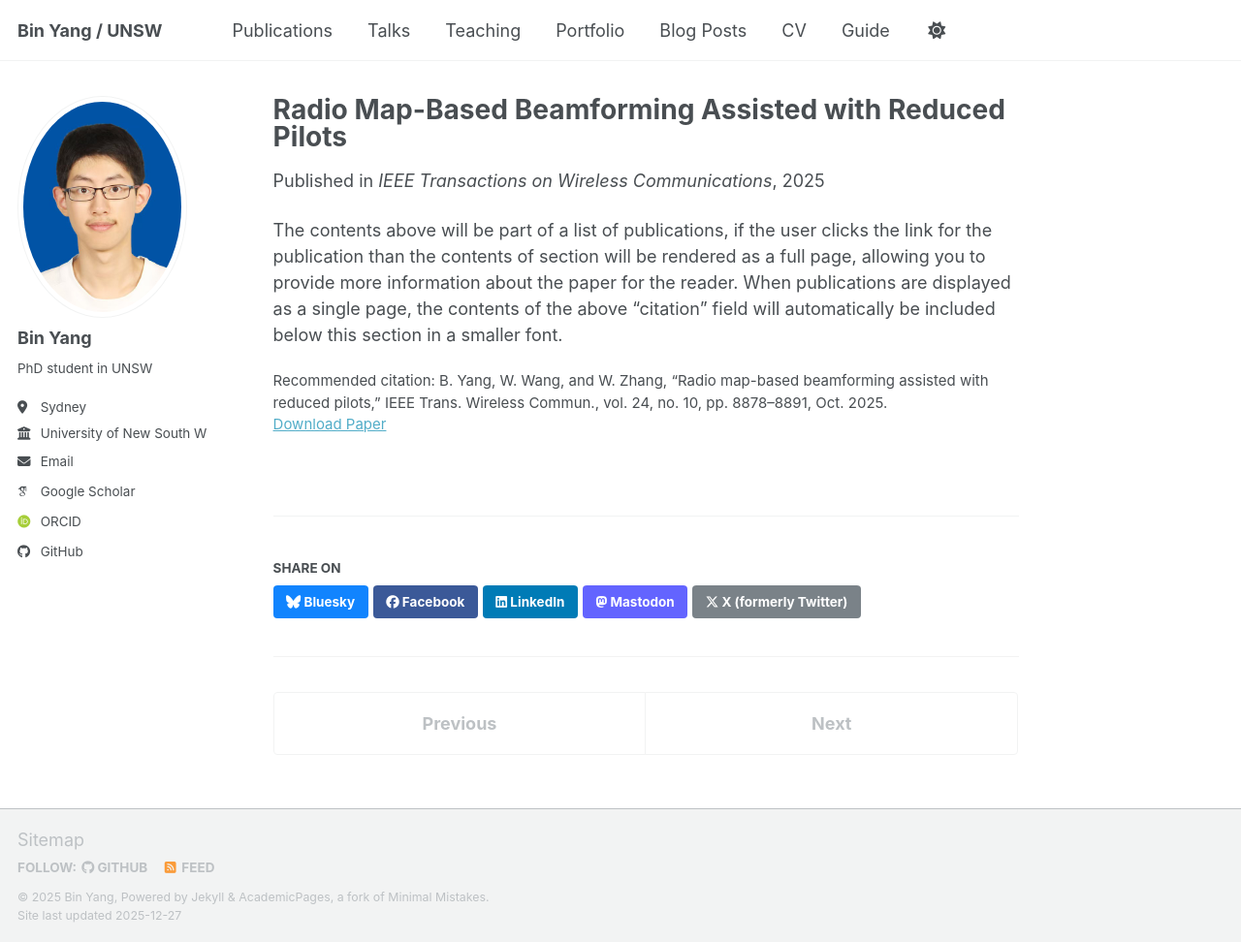
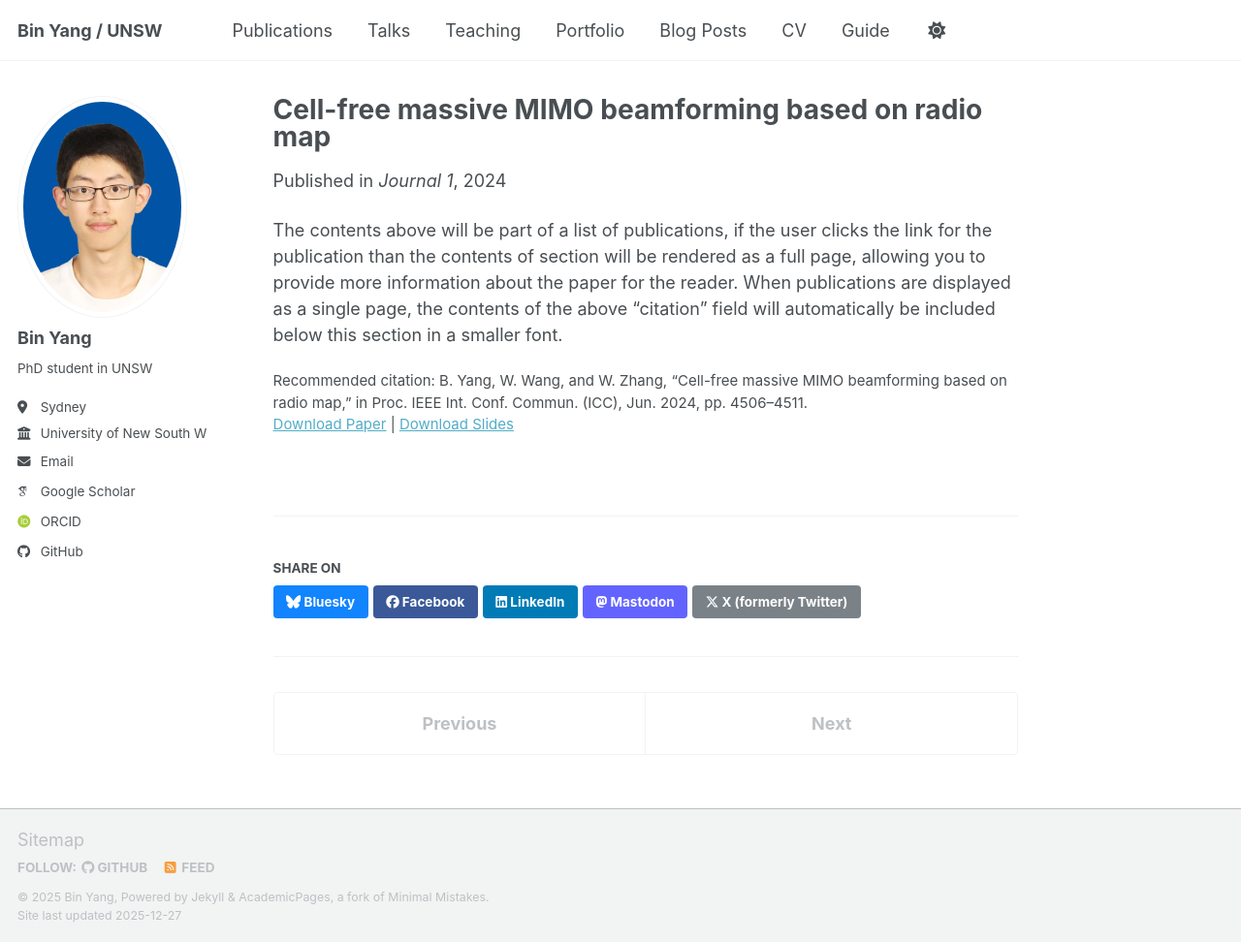
Before and after one commit to yangbin-xd/yangbin-xd.github.io, a Jekyll site: the page built from _publications/2024-02-17-paper-title-number-4.md, in a window 1280 px wide and 972 px high. Shown: the whole window at 97% size. Built offline with Jekyll 4.4.1, drawn with Linux system fonts in a browser that asks for light colours; some web fonts are replaced; a script bundle is joined from its source files by our own code; library files that are not in the unit come from our copies.

Commit message:
Update 2024-02-17-paper-title-number-4.md

```diff
--- a/_publications/2024-02-17-paper-title-number-4.md
+++ b/_publications/2024-02-17-paper-title-number-4.md
@@ -1,13 +1,14 @@
 ---
-title: "Radio Map-Based Beamforming Assisted with Reduced Pilots"
+title: "Cell-free massive MIMO beamforming based on radio map"
 collection: publications
-category: manuscript
-permalink: https://ieeexplore.ieee.org/abstract/document/11008499
-excerpt: 'This paper integrates reduced pilots and radio map, as well as an SVM-based discriminator.'
-date: 2025-05-21
-venue: 'IEEE Transactions on Wireless Communications'
-paperurl: 'https://academicpages.github.io/files/paper3.pdf'
-citation: 'B. Yang, W. Wang, and W. Zhang, “Radio map-based beamforming assisted with reduced pilots,” IEEE Trans. Wireless Commun., vol. 24, no. 10, pp. 8878–8891, Oct. 2025.'
+category: conferences
+permalink: https://ieeexplore.ieee.org/abstract/document/10622568/
+excerpt: 'This paper considers beamforming for cell-free massive MIMO based on radio map.'
+date: 2024-06-12
+venue: 'Journal 1'
+slidesurl: 'https://academicpages.github.io/files/slides2.pdf'
+paperurl: 'https://academicpages.github.io/files/paper2.pdf'
+citation: 'B. Yang, W. Wang, and W. Zhang, “Cell-free massive MIMO beamforming based on radio map,” in Proc. IEEE Int. Conf. Commun. (ICC), Jun. 2024, pp. 4506–4511.'
 ---
 
 The contents above will be part of a list of publications, if the user clicks the link for the publication than the contents of section will be rendered as a full page, allowing you to provide more information about the paper for the reader. When publications are displayed as a single page, the contents of the above "citation" field will automatically be included below this section in a smaller font.
```
